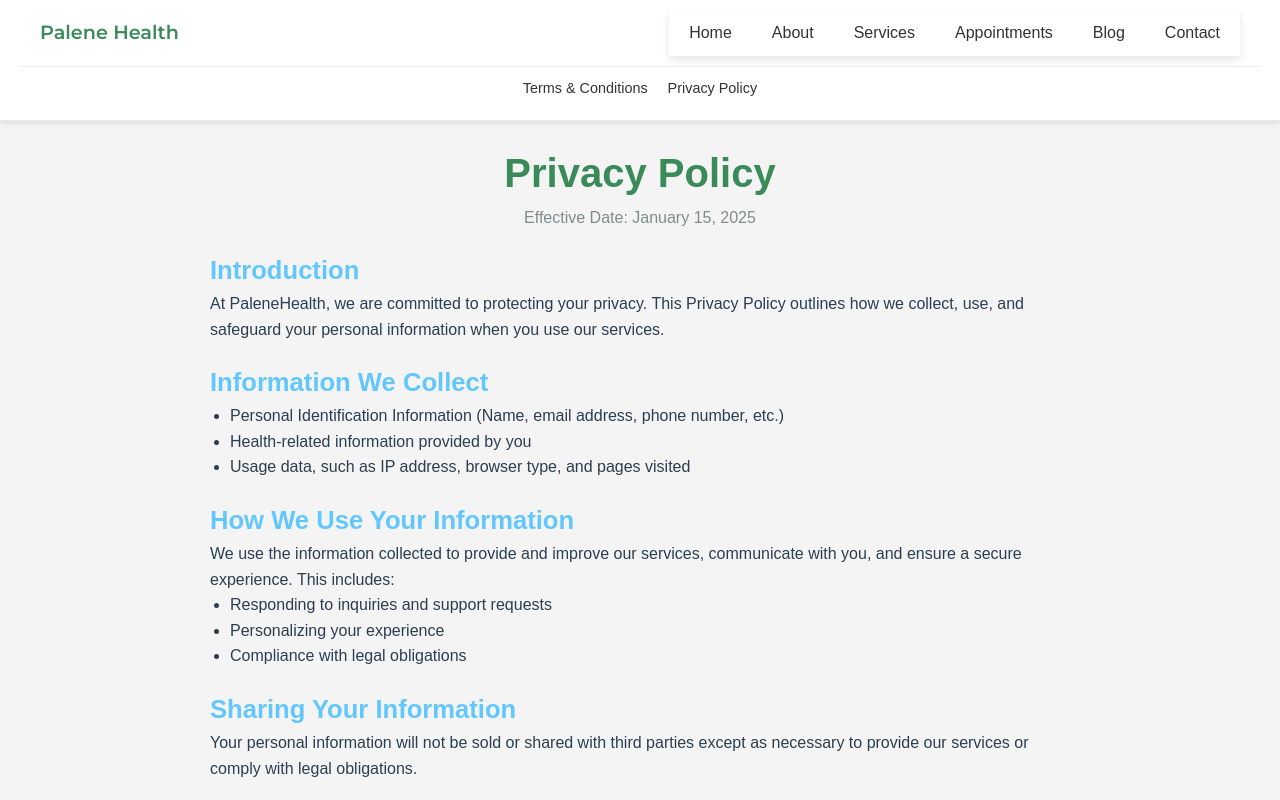
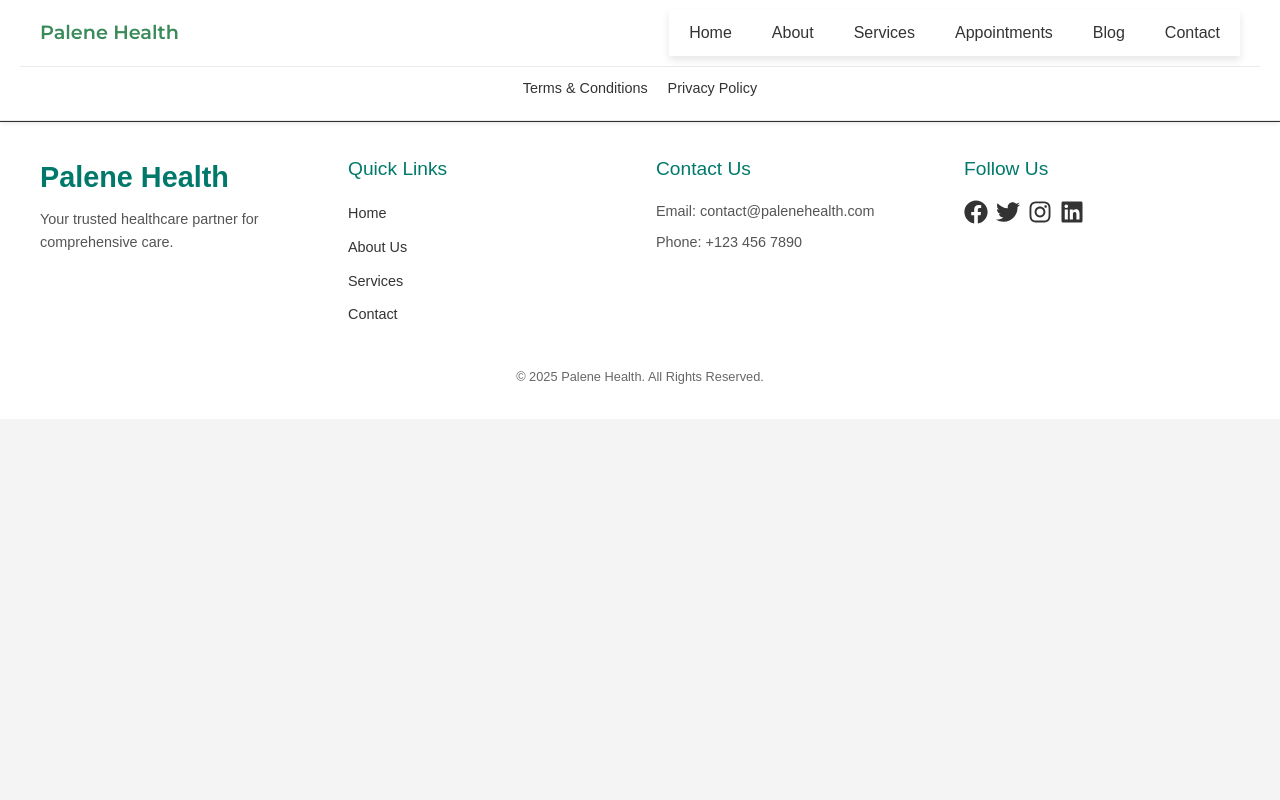
Before and after one commit to JeromeKERICH/palene-app, a React (Vite) app: page /privacypolicy in a window 1280 px wide. Shown: the top 800 px of the page. Built offline with nearby package versions, Linux system fonts and the light colour scheme.

Commit message:
No privacy policy

```diff
--- a/src/routes/AppRoutes.jsx
+++ b/src/routes/AppRoutes.jsx
@@ -7,7 +7,7 @@ import Contact from '../pages/Contact';
 import Blog from '../pages/Blog';
 
 import TermsAndConditions from '../pages/Terms';
-import PrivacyPolicy from '../pages/privacy';
+
 
 const AppRouter = () => {
   return (
@@ -18,7 +18,7 @@ const AppRouter = () => {
       <Route path="/contact" element={<Contact />} />
       <Route path="/blog" element={<Blog />} />
       <Route path="Terms" element={<TermsAndConditions/>}/>
-      <Route path="privacypolicy" element={<PrivacyPolicy/>}/>
+
     </Routes>
   );
 };
```
